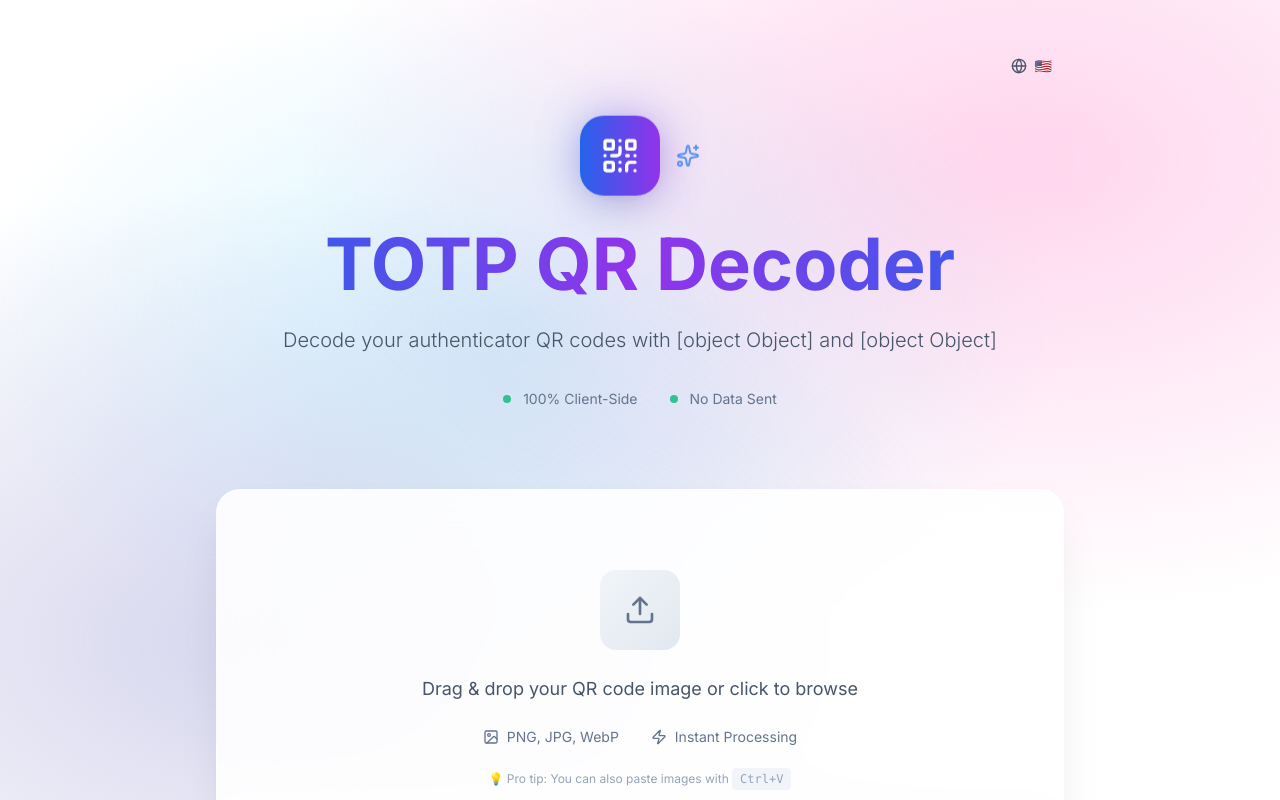
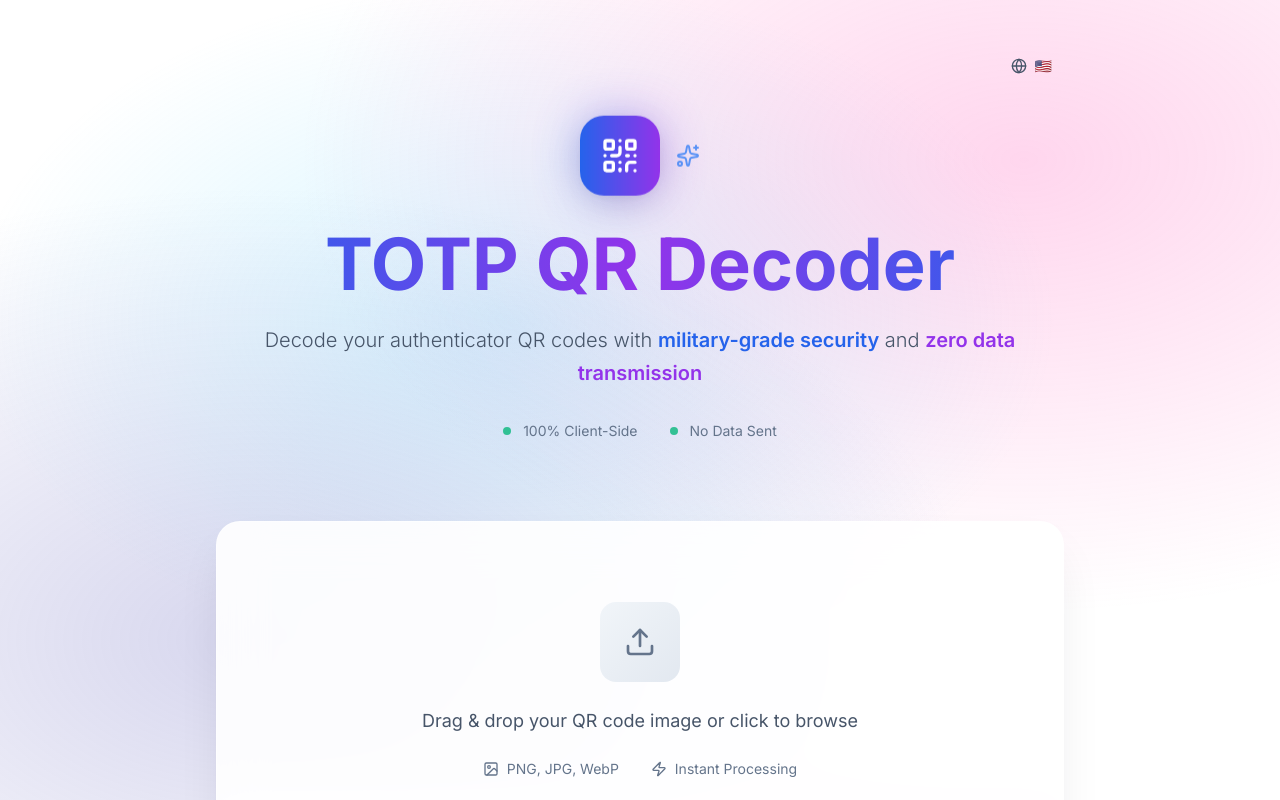
Before and after one commit to VizzleTF/TOTP_decoder, a React (Vite) app in the folder web/: page / in a window 1280 px wide. Shown: the top 800 px of the page. Built offline with nearby package versions, Linux system fonts and the light colour scheme.

Commit message:
♻️ refactor(i18n): use Trans component for description with HTML-like markup

```diff
--- a/web/src/components/Header.tsx
+++ b/web/src/components/Header.tsx
@@ -1,5 +1,6 @@
 import React from 'react'
 import { QrCode, Sparkles } from 'lucide-react'
+import { Trans } from 'react-i18next'
 import { useI18n } from '../hooks/useI18n'
 import { LanguageSwitcher } from './LanguageSwitcher'
 
@@ -33,10 +34,17 @@ const HeaderContent: React.FC = () => {
     </h1>
 
     <p className="text-xl text-slate-600 dark:text-slate-300 max-w-3xl mx-auto leading-relaxed font-light">
-      {t('app.description', {
-        security: <span className="font-semibold text-blue-600 dark:text-blue-400">{t('app.security')}</span>,
-        privacy: <span className="font-semibold text-purple-600 dark:text-purple-400">{t('app.privacy')}</span>
-      })}
+      <Trans
+        i18nKey="app.description"
+        components={{
+          security: <span className="font-semibold text-blue-600 dark:text-blue-400" />,
+          privacy: <span className="font-semibold text-purple-600 dark:text-purple-400" />
+        }}
+        values={{
+          security: t('app.security'),
+          privacy: t('app.privacy')
+        }}
+      />
     </p>
 
     <div className="flex items-center justify-center mt-8 space-x-8 text-sm text-slate-500 dark:text-slate-400">
--- a/web/src/i18n/locales/en.json
+++ b/web/src/i18n/locales/en.json
@@ -1,7 +1,7 @@
 {
   "app": {
     "title": "TOTP QR Decoder",
-    "description": "Decode your authenticator QR codes with {{security}} and {{privacy}}",
+    "description": "Decode your authenticator QR codes with <security>{{security}}</security> and <privacy>{{privacy}}</privacy>",
     "security": "military-grade security",
     "privacy": "zero data transmission"
   },
--- a/web/src/i18n/locales/ru.json
+++ b/web/src/i18n/locales/ru.json
@@ -1,7 +1,7 @@
 {
   "app": {
     "title": "TOTP QR Декодер",
-    "description": "Декодируйте QR-коды аутентификатора с {{security}} и {{privacy}}",
+    "description": "Декодируйте QR-коды аутентификатора с <security>{{security}}</security> и <privacy>{{privacy}}</privacy>",
     "security": "военным уровнем безопасности",
     "privacy": "нулевой передачей данных"
   },
```
